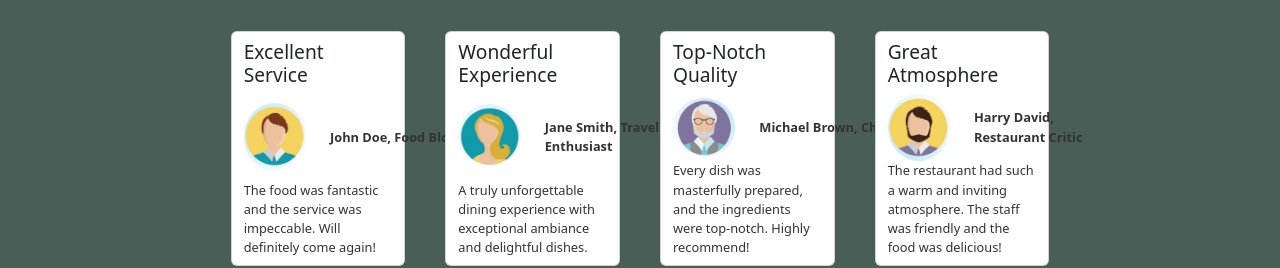
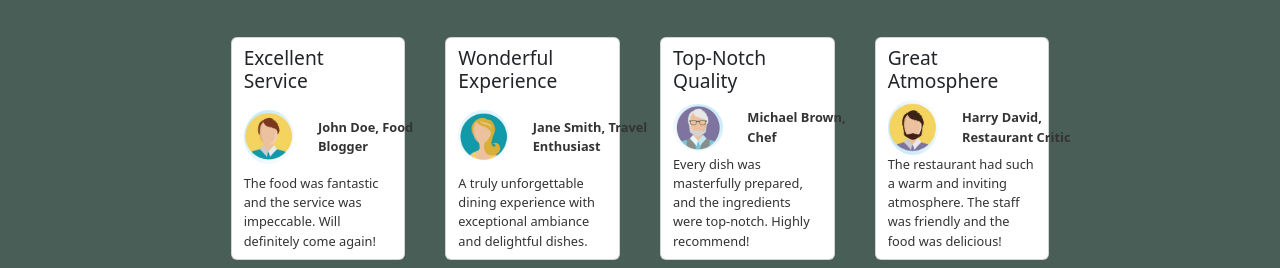
Before and after one commit to sid-lpcd/react-coursera-little-lemon, a React (Create React App) app: page / in a window 1280 px wide. Shown: the part 989-1257 px from the top of the page. Built offline with nearby package versions, Linux system fonts and the light colour scheme.

Commit message:
Update App.css

```diff
--- a/src/App.css
+++ b/src/App.css
@@ -245,7 +245,11 @@ footer ul {
 
 .card {
   max-height: 250px;
+  min-width: 20%;
   padding: 0.5rem;
+}
+.card .row{
+  max-width: 100%;
 }
 
 .card-text {
```
